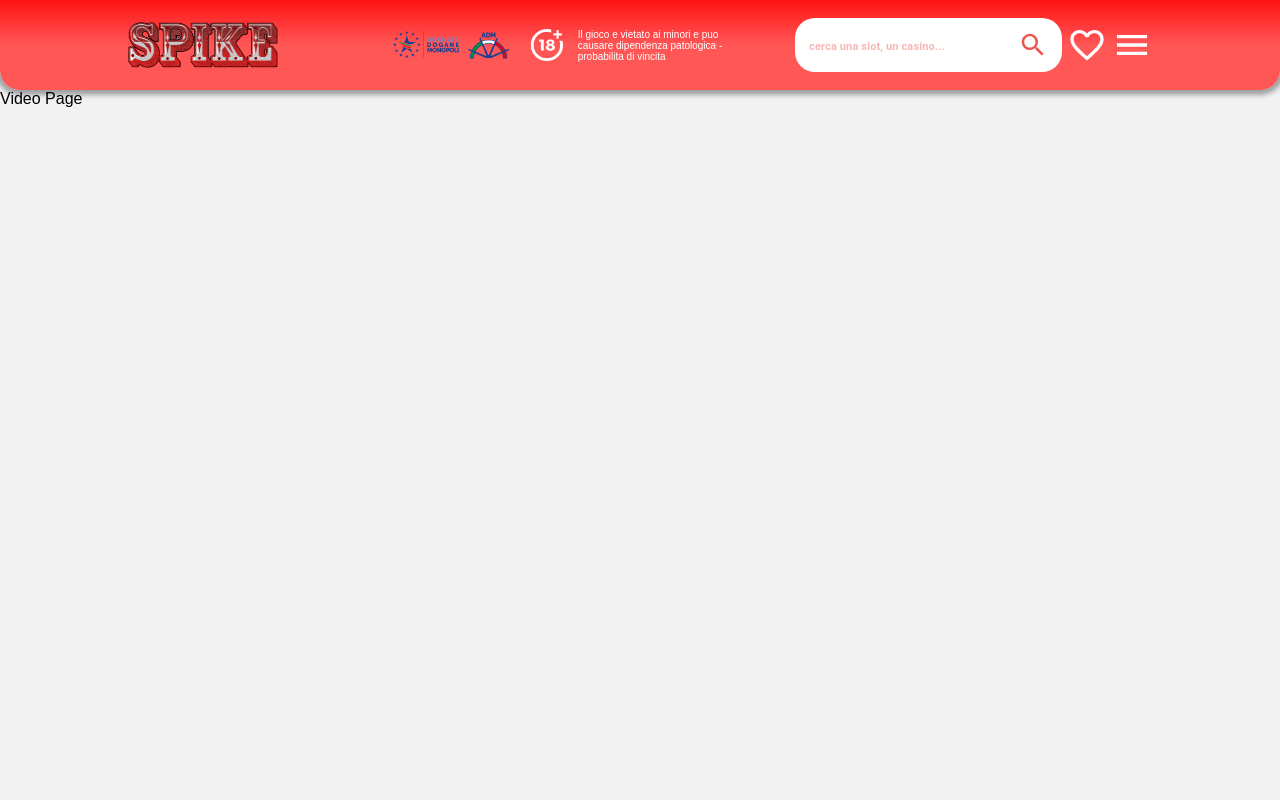
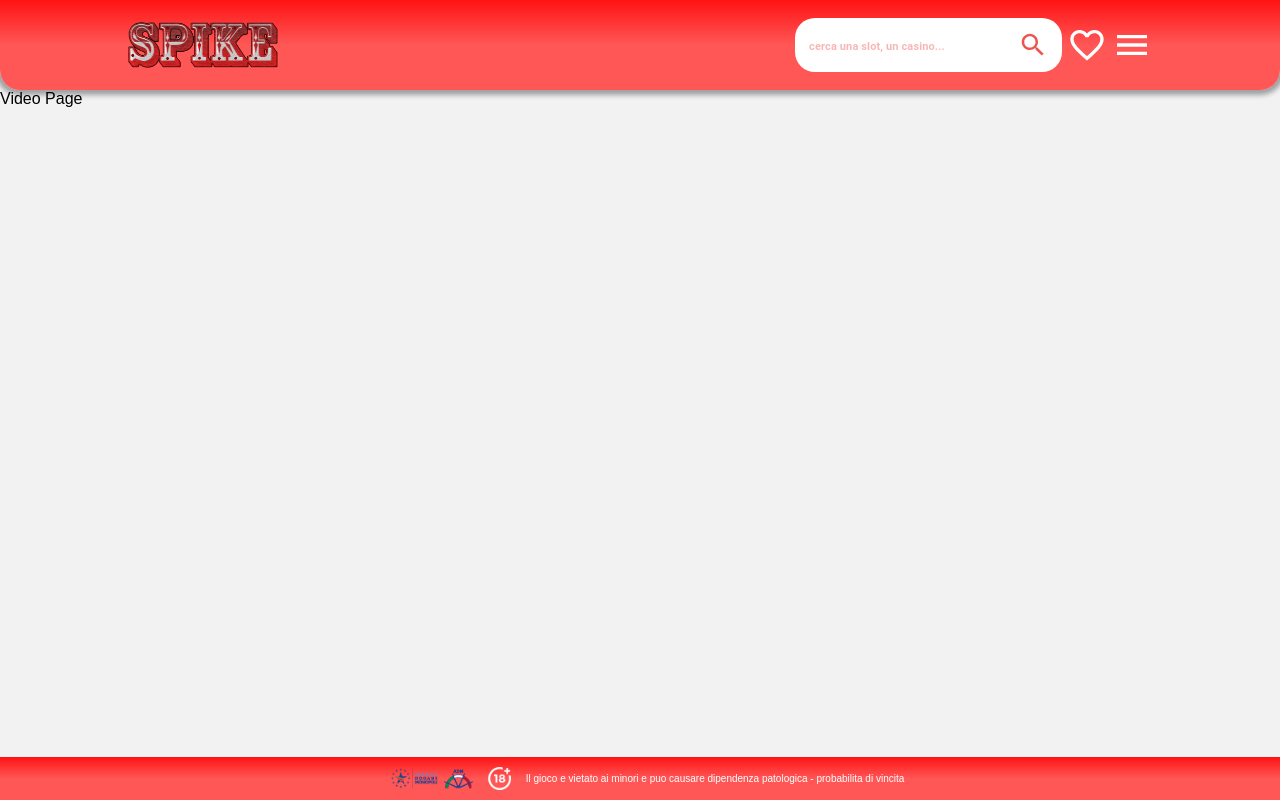
Before and after one commit to Top-Ads/spike, a Next.js app: page /video in a window 1280 px wide. Built offline with nearby package versions, Linux system fonts and the light colour scheme.

Commit message:
(feature) - add legal disclaimer component

```diff
--- a/components/Header/index.tsx
+++ b/components/Header/index.tsx
@@ -52,22 +52,6 @@ const Header = () => {
                   />
                   </div>
                 </LogoContainer>
-
-                <LegalContainer>
-                  <div className="legal-image">
-                    <Image
-                      alt="Casino Legal Information"
-                      src="/png/it-legal-logos.png"
-                      layout="responsive"
-                      priority={true}
-                      width={295}
-                      height={56}
-                    />
-                  </div>
-                  <div className="legal-text">
-                    <p>Il gioco e vietato ai minori e puo causare dipendenza patologica - probabilita di vincita</p>
-                  </div>
-                </LegalContainer>
 
                 { overlay ? <OverlayContainer onClick={() => setOverlay(!overlay)}/> : '' }
                 <ActionContainer>
@@ -154,32 +138,6 @@ const LogoContainer = styled.div`
   }
 `
 
-const LegalContainer = styled.div`
-  display: inherit;
-
-  @media ${device.laptop} {
-    display: none;
-  }
-
-  align-items: inherit;
-  flex-grow: 2;
-  flex-wrap: inherit;
-  justify-content: center;
-
-  .legal-image {
-    width: 170px;
-    margin-right: 15px;
-  }
-
-  .legal-text {
-    display: inherit;
-    align-items: center;
-    font-size: 10px;
-    width: 160px;
-     p { color: ${({theme}) => theme.text.color.primary}; }
-  }
-`
-
 const OverlayContainer = styled.div`
   position: fixed;
   top: 0;
--- a/components/Inputs/Textfield/index.tsx
+++ b/components/Inputs/Textfield/index.tsx
@@ -7,7 +7,7 @@ const useStyles = makeStyles<Theme, PageProps>(() =>
     textField: {
         width: ({width}) => width ? width : '100%',
         backgroundColor: "inherit",
-        zIndex: 999,
+        zIndex: 100,
 
         '& .MuiInputBase-root': {
             backgroundColor: '#fff',
--- a/components/Layout/index.tsx
+++ b/components/Layout/index.tsx
@@ -4,6 +4,7 @@ import Header from '../Header'
 import styled from 'styled-components'
 import { device } from '../../utils/device'
 import ScrollButton from '../ScrollButton'
+import LegalDisclaimer from '../LegalDisclaimer'
 
 type Props = {
   children?: ReactNode
@@ -33,6 +34,8 @@ const Layout = ({ children, title}: Props) => {
 
       <ScrollButton eleRef={eleRef}/>
 
+      <LegalDisclaimer/>
+
     </Fragment>
   )
 }
@@ -42,9 +45,14 @@ export default Layout
 const MainContainer = styled.div`
   .space-around {
     padding: 10px 10%;
+    margin-bottom: 40px;
 
     @media ${device.tablet} {
       padding: 10px 5%;
     }
+
+    @media ${device.mobileL} {
+      margin-bottom: 110px;
+    }
   }
 `
--- /dev/null
+++ b/components/LegalDisclaimer/index.tsx
@@ -0,0 +1,54 @@
+import React, { Fragment, FunctionComponent } from 'react'
+import styled from 'styled-components'
+import Image from 'next/image'
+import { device } from '../../utils/device'
+
+const LegalDisclaimer: FunctionComponent = () =>
+    <Fragment>
+        <MainContainer>
+            <div className="legal-image">
+                <Image
+                    alt="Casino Legal Information"
+                    src="/png/it-legal-logos.png"
+                    layout="responsive"
+                    priority={true}
+                    width={295}
+                    height={56}
+                />
+            </div>
+            <div className="legal-text">
+            <p>Il gioco e vietato ai minori e puo causare dipendenza patologica - probabilita di vincita</p>
+            </div>
+        </MainContainer>
+    </Fragment>
+
+const MainContainer = styled.div`
+    position: fixed;
+    bottom: 0px;
+    width: 100%;
+    height: auto;
+    background-image: linear-gradient(180deg, ${({theme}) => theme.colors.backGround} 0%, ${({theme}) => theme.colors.gradient} 50%);
+    display: flex;
+    flex-direction: center;
+    align-items: inherit;
+    flex-wrap: inherit;
+    justify-content: center;
+    z-index: 100;
+
+    .legal-image {
+        width: 120px;
+        margin: 10px 15px;
+
+        @media ${device.mobileL} {
+            width: 160px;
+          }
+    }
+
+    .legal-text {
+        display: inherit;
+        align-items: center;
+        font-size: 10px;
+        p { color: ${({theme}) => theme.text.color.primary}; }
+    }
+`
+export default LegalDisclaimer
--- a/components/ScrollButton/index.tsx
+++ b/components/ScrollButton/index.tsx
@@ -35,7 +35,7 @@ const ScrollButton: FunctionComponent<PageProps> = ({eleRef}) => {
 
 const MainContainer = styled.div<ScrollType>`
     position: fixed;
-    bottom: ${({show}) => show ? '20px' : '-60px'};
+    bottom: ${({show}) => show ? '50px' : '-60px'};
     right: 20px;
     background: ${({theme}) => theme.colors.gradient};
     width: 50px;
@@ -45,7 +45,7 @@ const MainContainer = styled.div<ScrollType>`
     border-radius: 100px;
     cursor: pointer;
     z-index: 80;
-    transition: bottom .1s ease-in-out,opacity .1s ease-in-out;
+    transition: bottom .2s ease-in-out,opacity .2s ease-in-out;
 
     &::after {
         content: "";
```
